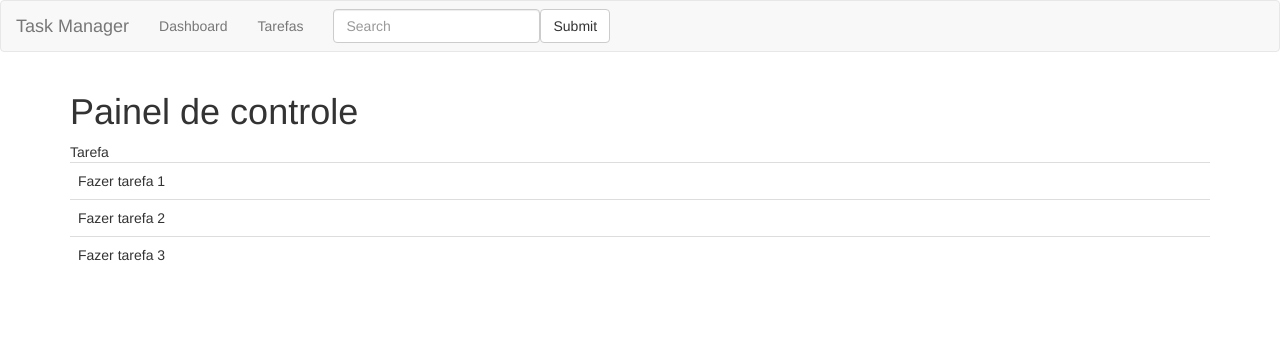
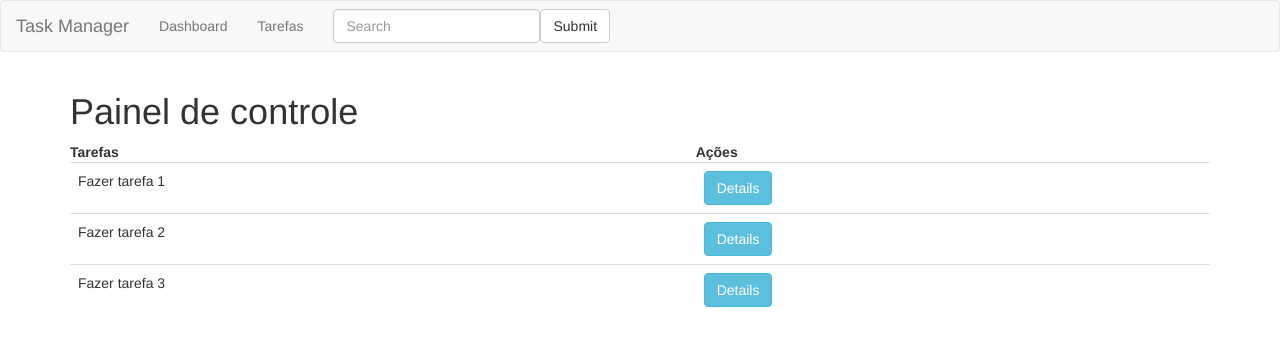
Before and after one commit to RicardoBap/taskmanager-frontend, an Angular app: page /dashboard in a window 1280 px wide. Shown: the top 346 px of the page. Built offline with nearby package versions, Linux system fonts and the light colour scheme.

Commit message:
Adding navigation between DashboardComponent and TaskDetailComponent

```diff
--- a/src/app/dashboard/dashboard.component.html
+++ b/src/app/dashboard/dashboard.component.html
@@ -2,11 +2,15 @@
 
 <table class="table">
   <thead>
-    Tarefa
+    <th>Tarefas</th>
+    <th>Ações</th>
   </thead>
   <tbody>
     <tr *ngFor="let task of tasks">
       <td>{{ task.title }}</td>
+      <td>
+        <a [routerLink]="['/tasks', task.id]" class="btn btn-info">Details</a>
+      </td>
     </tr>
   </tbody>
 </table>
```
